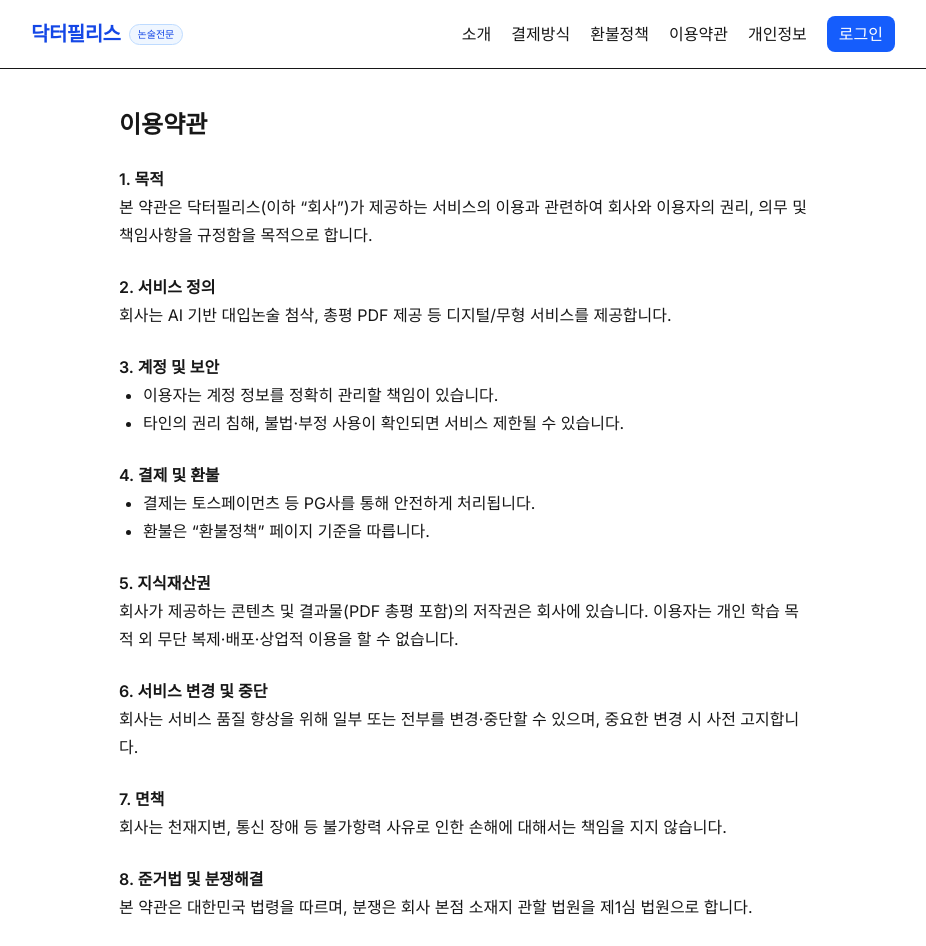
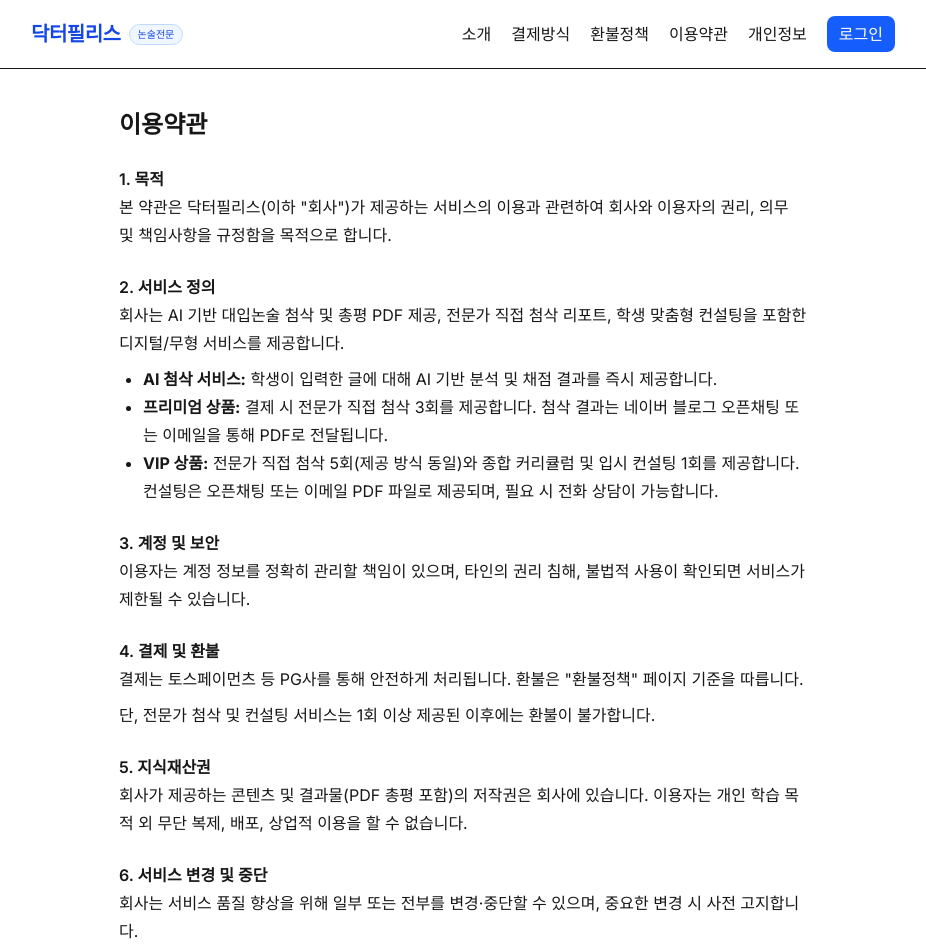
Before and after one commit to SHTH-AGI-LAB/shth-essay, a Next.js app: page /terms in a window 1280 px wide. Shown: the top 946 px of the page, without its empty margins (177-1103 px from the left). Built offline with nearby package versions, Linux system fonts and the light colour scheme; no server answers.

Commit message:
이용약관 변경

```diff
--- a/src/app/privacy/page.tsx
+++ b/src/app/privacy/page.tsx
@@ -90,7 +90,7 @@ export default function PrivacyPage() {
         </ul>
       </section>
 
-      <p className="text-sm text-gray-600">시행일: 2025-09-01</p>
+      <p className="text-sm text-gray-600">시행일: 2025-09-11</p>
     </main>
   );
 }
--- a/src/app/terms/page.tsx
+++ b/src/app/terms/page.tsx
@@ -1,6 +1,7 @@
+// src/app/terms/page.tsx
 export const metadata = {
   title: "이용약관 | Dr-phyllis",
-  description: "닥터필리스 서비스 이용약관",
+  description: "닥터필리스 이용약관",
 };
 
 export default function TermsPage() {
@@ -11,7 +12,7 @@ export default function TermsPage() {
       <section className="mb-6">
         <h2 className="font-semibold">1. 목적</h2>
         <p>
-          본 약관은 닥터필리스(이하 “회사”)가 제공하는 서비스의 이용과 관련하여
+          본 약관은 닥터필리스(이하 "회사")가 제공하는 서비스의 이용과 관련하여
           회사와 이용자의 권리, 의무 및 책임사항을 규정함을 목적으로 합니다.
         </p>
       </section>
@@ -19,33 +20,52 @@ export default function TermsPage() {
       <section className="mb-6">
         <h2 className="font-semibold">2. 서비스 정의</h2>
         <p>
-          회사는 AI 기반 대입논술 첨삭, 총평 PDF 제공 등 디지털/무형 서비스를
-          제공합니다.
+          회사는 AI 기반 대입논술 첨삭 및 총평 PDF 제공, 전문가 직접 첨삭 리포트,
+          학생 맞춤형 컨설팅을 포함한 디지털/무형 서비스를 제공합니다.
+        </p>
+        <ul className="list-disc pl-6 mt-2">
+          <li>
+            <strong>AI 첨삭 서비스:</strong> 학생이 입력한 글에 대해 AI 기반 분석 및
+            채점 결과를 즉시 제공합니다.
+          </li>
+          <li>
+            <strong>프리미엄 상품:</strong> 결제 시 전문가 직접 첨삭 3회를 제공합니다.
+            첨삭 결과는 네이버 블로그 오픈채팅 또는 이메일을 통해 PDF로 전달됩니다.
+          </li>
+          <li>
+            <strong>VIP 상품:</strong> 전문가 직접 첨삭 5회(제공 방식 동일)와 종합
+            커리큘럼 및 입시 컨설팅 1회를 제공합니다. 컨설팅은 오픈채팅 또는 이메일
+            PDF 파일로 제공되며, 필요 시 전화 상담이 가능합니다.
+          </li>
+        </ul>
+      </section>
+
+      <section className="mb-6">
+        <h2 className="font-semibold">3. 계정 및 보안</h2>
+        <p>
+          이용자는 계정 정보를 정확히 관리할 책임이 있으며, 타인의 권리 침해,
+          불법적 사용이 확인되면 서비스가 제한될 수 있습니다.
         </p>
       </section>
 
       <section className="mb-6">
-        <h2 className="font-semibold">3. 계정 및 보안</h2>
-        <ul className="list-disc pl-6">
-          <li>이용자는 계정 정보를 정확히 관리할 책임이 있습니다.</li>
-          <li>타인의 권리 침해, 불법·부정 사용이 확인되면 서비스 제한될 수 있습니다.</li>
-        </ul>
-      </section>
-
-      <section className="mb-6">
         <h2 className="font-semibold">4. 결제 및 환불</h2>
-        <ul className="list-disc pl-6">
-          <li>결제는 토스페이먼츠 등 PG사를 통해 안전하게 처리됩니다.</li>
-          <li>환불은 “환불정책” 페이지 기준을 따릅니다.</li>
-        </ul>
+        <p>
+          결제는 토스페이먼츠 등 PG사를 통해 안전하게 처리됩니다. 환불은
+          "환불정책" 페이지 기준을 따릅니다.
+        </p>
+        <p className="mt-2">
+          단, 전문가 첨삭 및 컨설팅 서비스는 1회 이상 제공된 이후에는 환불이
+          불가합니다.
+        </p>
       </section>
 
       <section className="mb-6">
         <h2 className="font-semibold">5. 지식재산권</h2>
         <p>
           회사가 제공하는 콘텐츠 및 결과물(PDF 총평 포함)의 저작권은 회사에
-          있습니다. 이용자는 개인 학습 목적 외 무단 복제·배포·상업적 이용을
-          할 수 없습니다.
+          있습니다. 이용자는 개인 학습 목적 외 무단 복제, 배포, 상업적 이용을 할
+          수 없습니다.
         </p>
       </section>
 
@@ -68,12 +88,12 @@ export default function TermsPage() {
       <section className="mb-6">
         <h2 className="font-semibold">8. 준거법 및 분쟁해결</h2>
         <p>
-          본 약관은 대한민국 법령을 따르며, 분쟁은 회사 본점 소재지 관할
-          법원을 제1심 법원으로 합니다.
+          본 약관은 대한민국 법률에 따르며, 분쟁은 회사 본점 소재지 관할 법원을
+          제1심 전속 관할 법원으로 합니다.
         </p>
       </section>
 
-      <p className="text-sm text-gray-600">시행일: 2025-09-01</p>
+      <p className="text-sm text-gray-600">시행일: 2025-09-11</p>
     </main>
   );
 }
```
